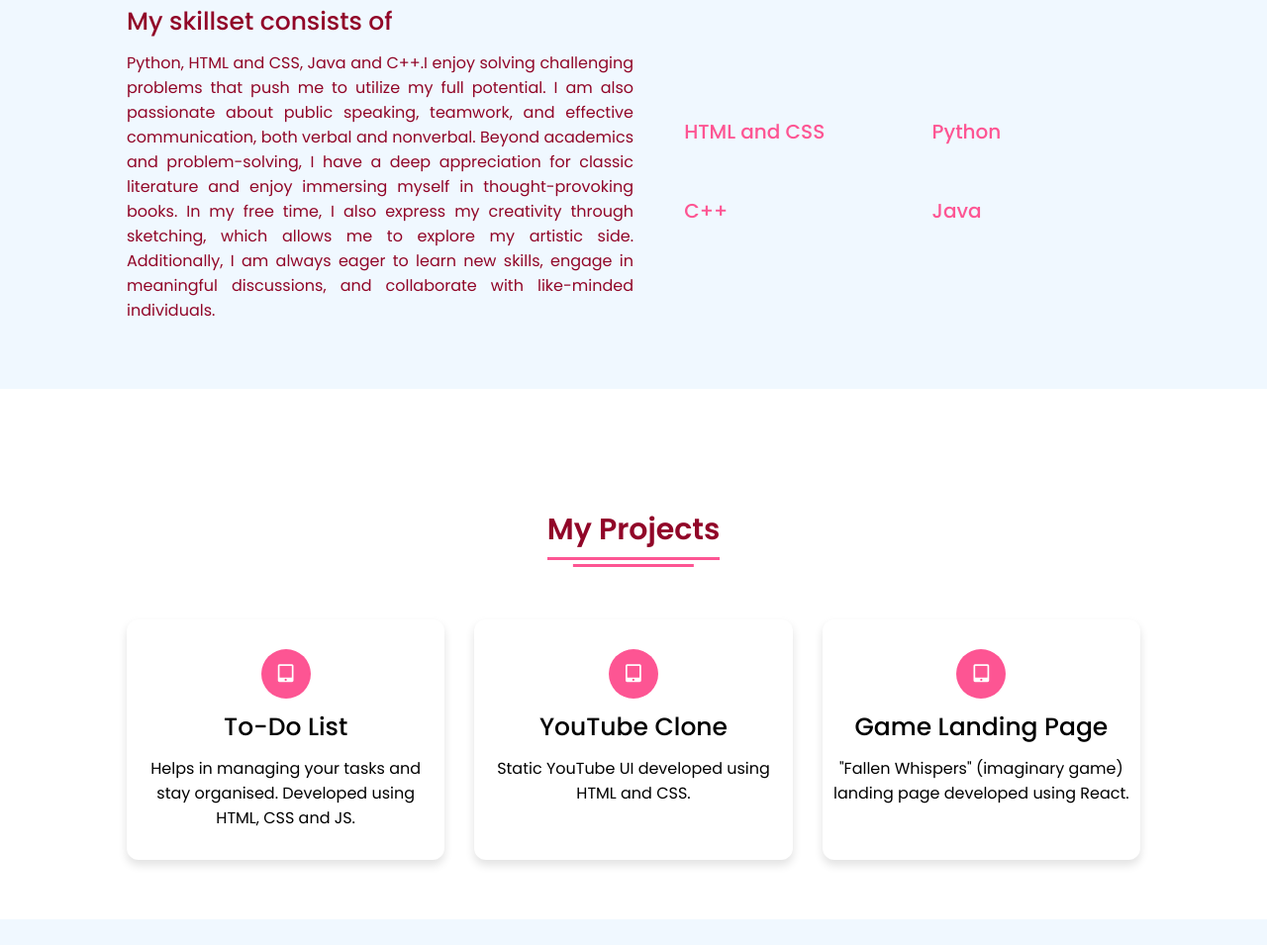
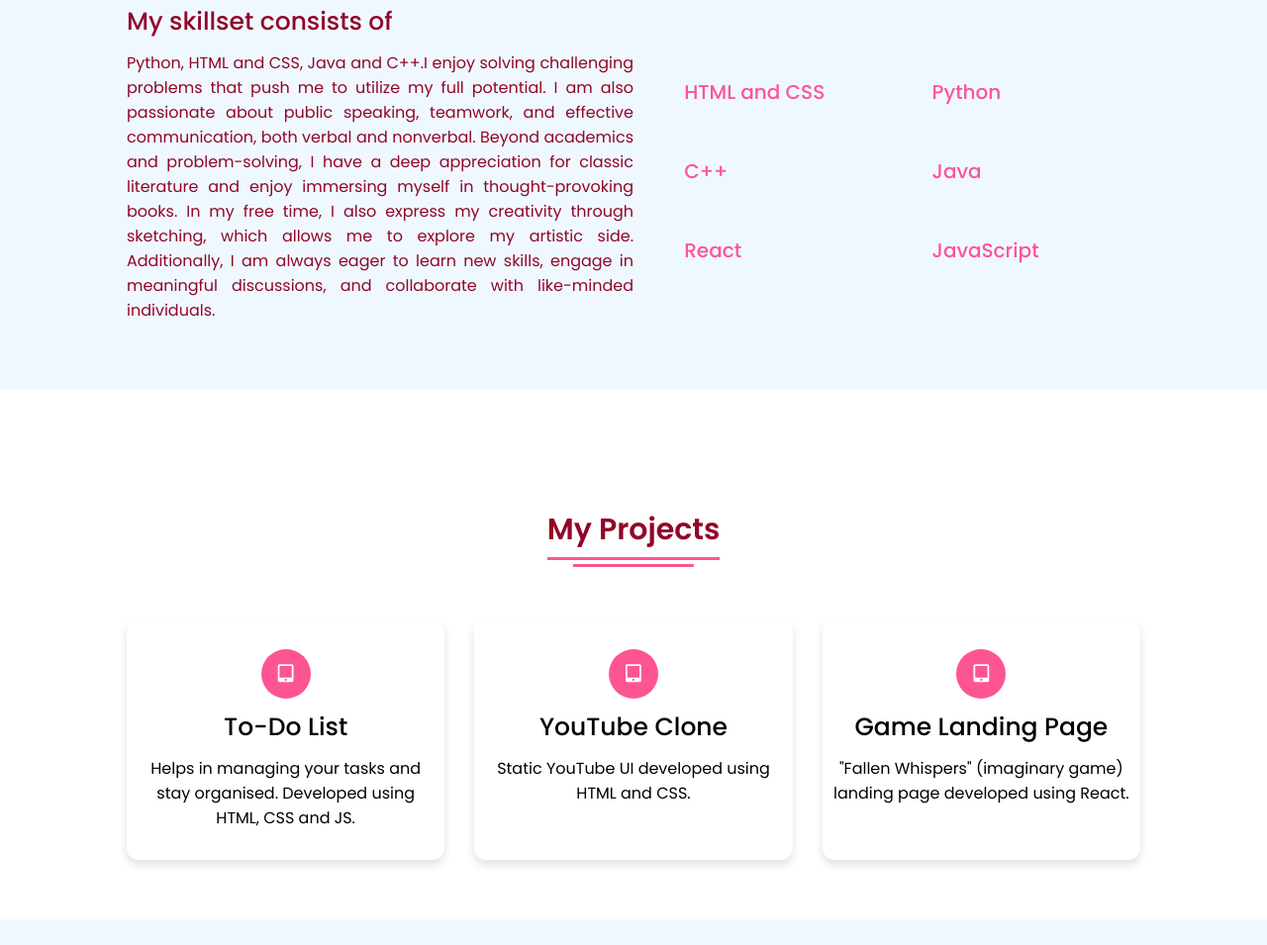
Before and after one commit to gaurimehrotra1623/Portfolio, a plain HTML site: page index.html in a window 1280 px wide. Shown: the part 1630-2585 px from the top of the page at 99% size. Drawn offline with Linux system fonts and the light colour scheme.

Commit message:
added skills

```diff
--- a/index.html
+++ b/index.html
@@ -108,8 +108,16 @@
             <div class="topic">C++</div>
             <!-- <div class="per">70%</div> -->
           </div>
+           <div class="box">
+            <div class="topic">Java</div>
+            <!-- <div class="per">100%</div> -->
+          </div>
+            <div class="box">
+            <div class="topic">React</div>
+            <!-- <div class="per">100%</div> -->
+          </div>
           <div class="box">
-            <div class="topic">Java</div>
+            <div class="topic">JavaScript</div>
             <!-- <div class="per">100%</div> -->
           </div>
         </div>
```
